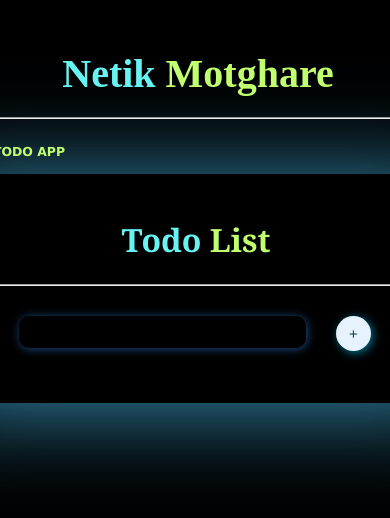
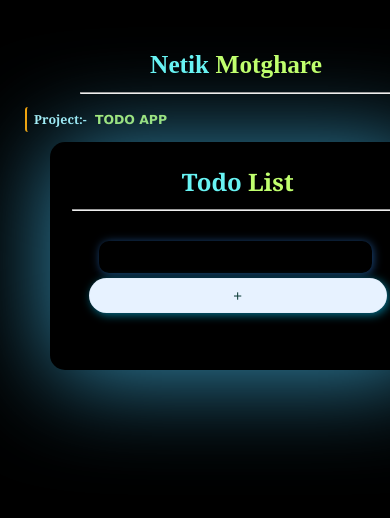
Before and after one commit to Netik9960/Todo, a React (Create React App) app: page / in a window 390 px wide. Shown: the top 518 px of the page. Built offline with nearby package versions, Linux system fonts and the light colour scheme.

Commit message:
Alignment

```diff
--- a/src/App.css
+++ b/src/App.css
@@ -1,26 +1,27 @@
 /* src/App.css */
 .header{
-  width: 400px;
+  width: 80%;
   margin-top: 50px;
   margin-bottom: 10px;
-  position: relative;
+  position:relative;
   text-align: center;
   left: 80px;
   font-family: 'Times New Roman';
   font-weight: 800;
-  font-size: 40px;
+  font-size: 3vmax;
   color: rgb(104, 243, 243);
 }
 .header span{
   color: rgb(192, 255, 110);
 }
 .description{
-  display: flex;
+  display: inline-flex;
   align-items: center;
+  /* left: 10px; */
   color:rgb (104, 243, 243);
   font-family: Georgia, 'Times New Roman', Times, serif;
   font-size: 15px;
-  margin-left: 5px;
+  margin-left: 25px;
   margin-bottom: 10px;
   padding-left:7px ;
 
@@ -37,23 +38,28 @@
 .App {
   box-shadow: 2px 5px 100px rgb(55, 147, 184);
   background-color: #000000;
-  margin:5px;
+  margin:50px;
+  margin-top: inherit;
   padding: 20px;
   text-align: center;
   border: 2px solid rgba(22, 12, 12, 0);
   border-radius: 15px;
   text-align: center;
-  width: 500px;
-  height: min-content;
+  align-content: center;
+  width: 85%;
+  height: max-content;
+  display: inline-block;
+  flex-wrap: wrap;
+
 }
 
 .App h1 {
   /* box-shadow: 2px 2px 12px rgb(131, 131, 131); */
   color: rgb(104, 243, 243);
-  position: relative;
-  left: 150px;
-  width: 200px;
-  font-size: 2rem;
+  display: block;
+  text-align: center;
+  margin: 0px;
+  font-size: 25px;
   /* text-shadow: 2px 2px 10px rgb(25, 71, 13); */
   font-family: 'Georgia', 'Times New Roman', Times, serif;
   /* background-color: rgba(255, 255, 255, 0.418); */
@@ -102,10 +108,37 @@
   font-size: 15px;
   color: rgb(20, 66, 62);
 }
+/* Responsive styles */
+@media (max-width: 600px) {
+  .App h1 {
+    font-size: 1.5rem;
+  }
+
+  .App input {
+    width: calc(100% - 80px);
+    margin-right: 5px;
+  }
+
+  .App button {
+    width: 80px;
+  }
+
+  .App form {
+    display: flex;
+    flex-direction: column;
+    align-items: center;
+  }
+
+
+  .App button {
+    margin: 5px 0;
+    width: 90%;
+  }
+}
 .delete{
   box-shadow: 2px 2px 10px rgb(14, 83, 129);
   /* background: #ffffffb2; */
-  border-left: 2px solid orange;
+  border-left: 2px solid rgb(245, 199, 114);
   border-right: 2px solid rgb(102, 245, 35);
   border-radius: 10px;
   position: relative;
@@ -131,6 +164,7 @@
   float: right;
   height: 27px;
   width: 27px;
+  margin-top: 0px;
   margin-right: 50px;
   align-items: center;
   cursor: pointer;
@@ -144,8 +178,6 @@ body {
   font-family: 'Arial', 'sans-serif';
   /* background-image: url(wp.jpg); */
   background-color: #000000;
-  margin: 0;
-  padding: 0;
   font-size: 20px;
   display: flex;
   justify-content: center;
@@ -153,3 +185,7 @@ body {
   align-items: center;
   color: rgb(178, 250, 255);
 }
+#root{
+  /* width: 60%; */
+  align-content: center;
+}
```
